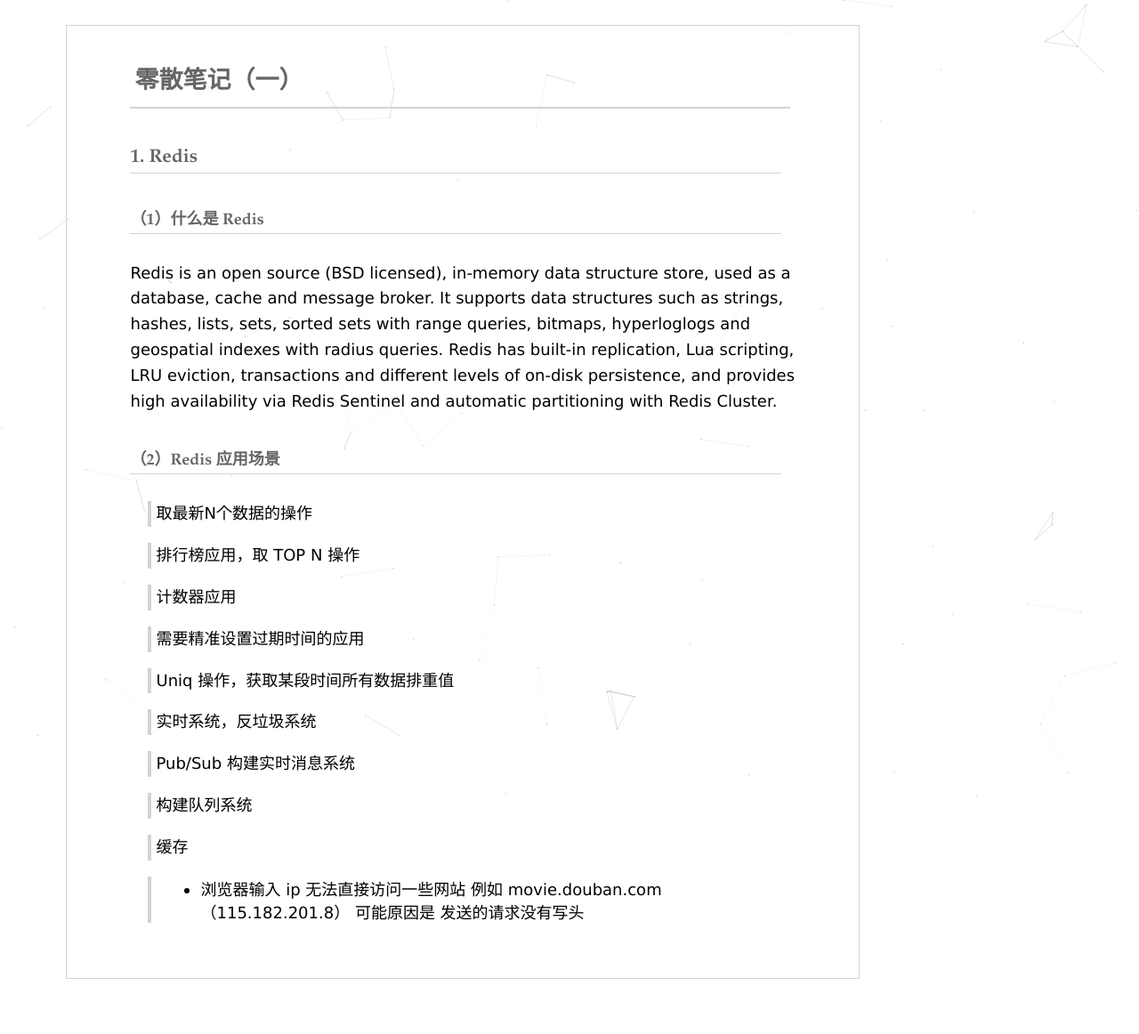
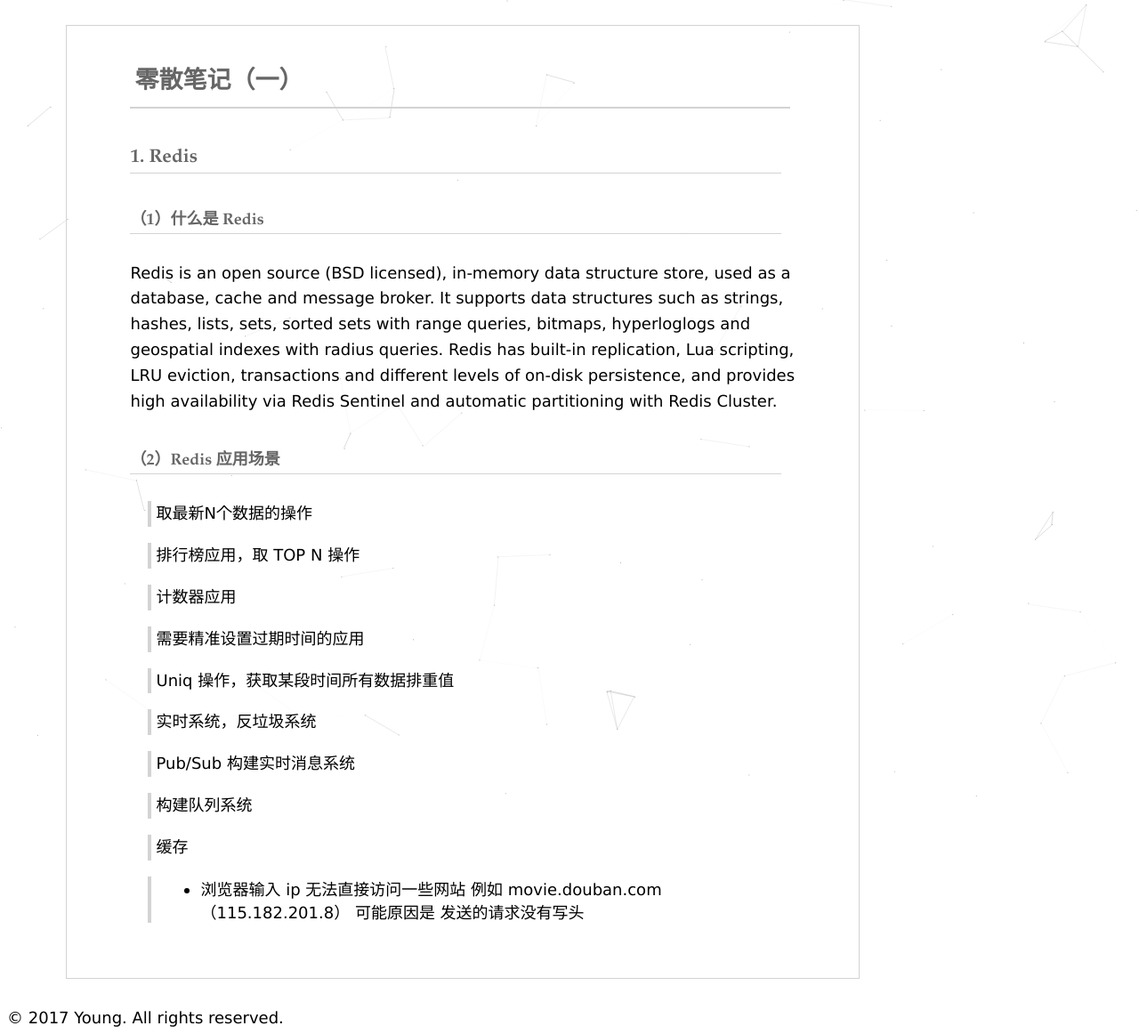
Before and after one commit to Young6118/jekyll_demo, a Jekyll site: the page built from _posts/2017-5-3-零散笔记(一).md, in a window 1280 px wide. Shown: the whole page at 89% size. Built offline with Jekyll 4.4.1, drawn with Linux system fonts in a browser that asks for light colours; our own code applies the rules of GitHub Pages for plain Markdown files; before the commit the page ends 1133 px from its top, so only the background shows below that.

Commit message:
beautify

```diff
--- a/_layouts/default.html
+++ b/_layouts/default.html
@@ -17,6 +17,7 @@
                			</tr>
             		</table>
        		</div>
+			<p>{{ post.date | date_to_string }}</p>
 			<script type="text/javascript" color="0, 0, 0" opacity='0.3' zIndex="-2" count="100">
 				/**
 				* Copyright (c) 2016 hustcc
@@ -105,5 +106,10 @@
 				100)
 				} ();
 			</script>
+			<footer class="footer navbar-fixed-bottom ">
+			    <div class="container">
+					© 2017 Young. All rights reserved.
+			    </div>
+			</footer>
 	</body>
 </html>
```
